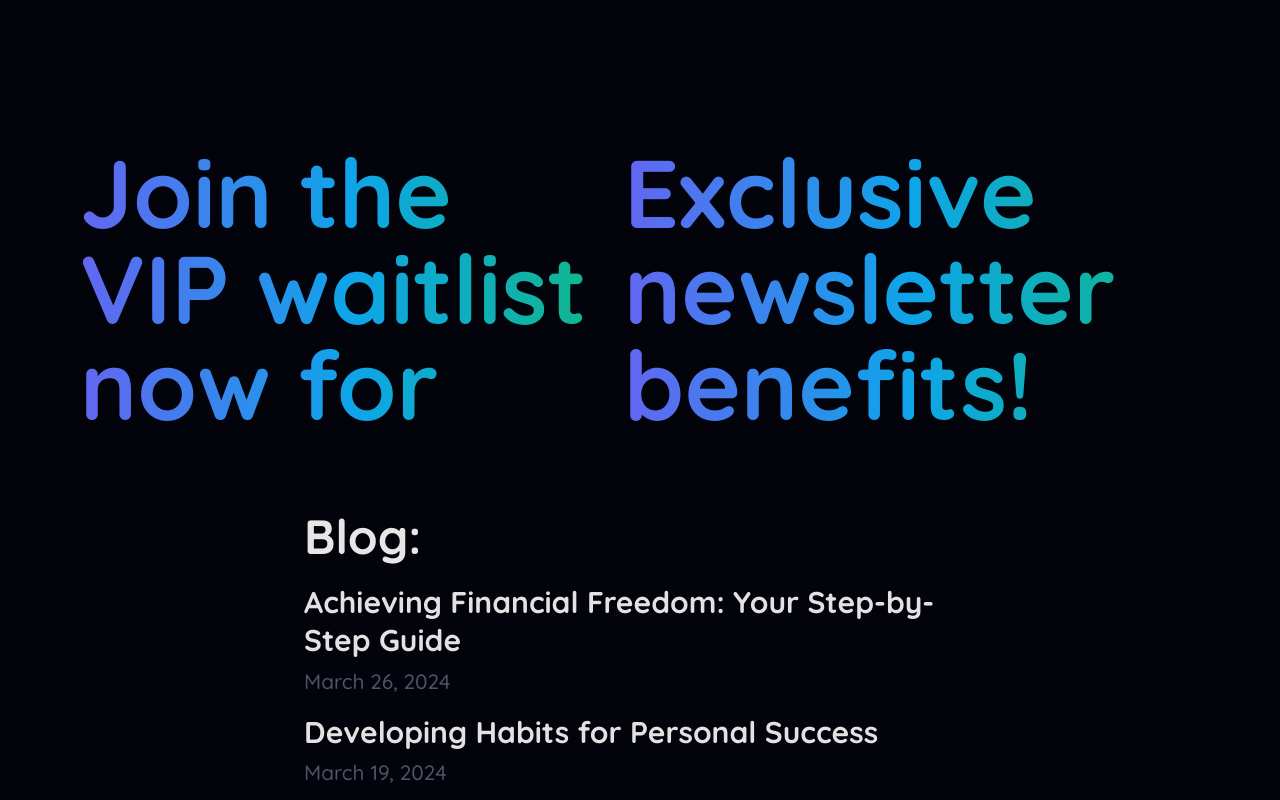
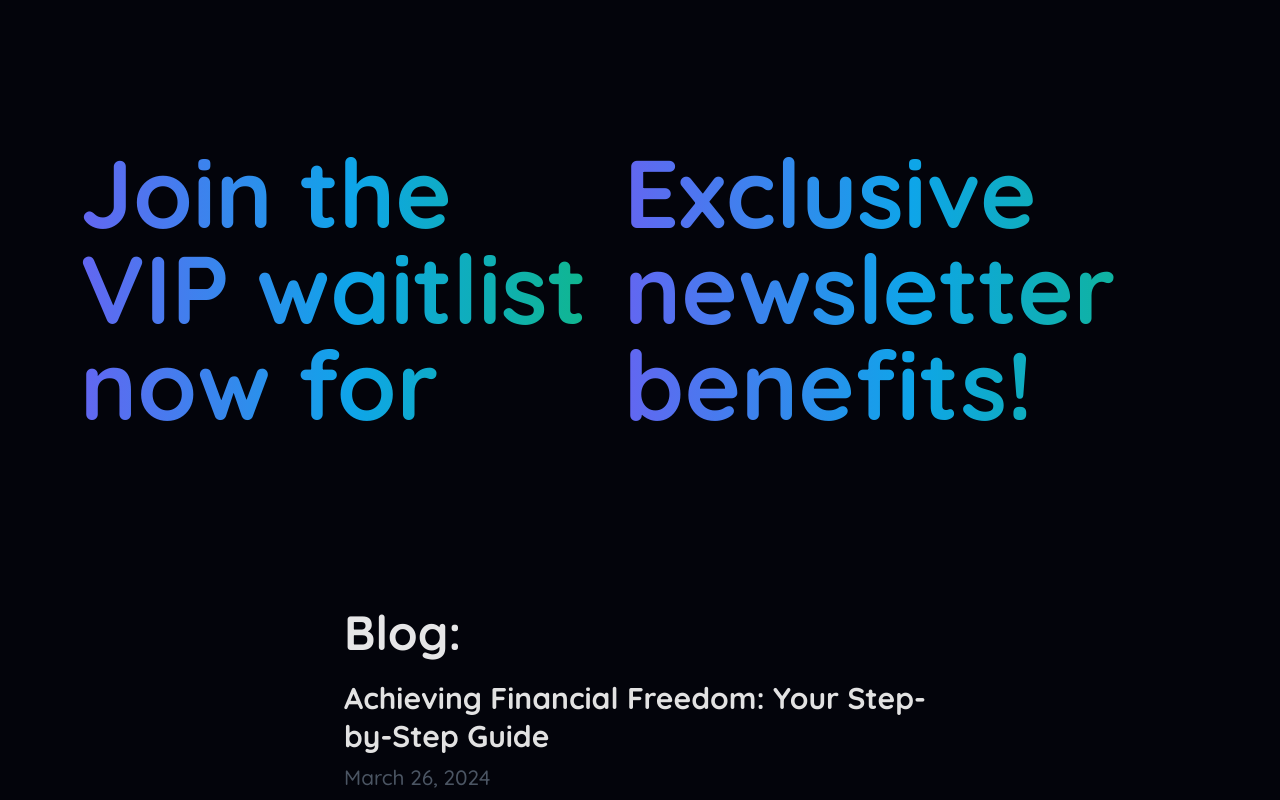
Before and after one commit to myplancash/newsletter-app, a Next.js app: page / in a window 1280 px wide. Shown: the top 800 px of the page. Built offline with nearby package versions, Linux system fonts and the light colour scheme.

Commit message:
enhancing titles eberywhere

```diff
--- a/app/globals.css
+++ b/app/globals.css
@@ -5,8 +5,15 @@
 :root {
   --font-quicksand: "Quicksand", sans-serif;
   --foreground-rgb: 0, 0, 0;
-  --background-start-rgb: #42424570;
+  --background-start-rgb: #070606;
   --background-end-rgb: #101010;
+}
+
+/* Fallback values */
+:root {
+  --fallback-foreground-rgb: 0, 0, 0;
+  --fallback-background-start-rgb: #070606;
+  --fallback-background-end-rgb: #101010;
 }
 
 /* @media (prefers-color-scheme: dark) {
@@ -18,9 +25,18 @@
 } */
 
 body {
-  color: rgb(var(--foreground-rgb));
+  color: rgb(
+    var(--foreground-rgb, var(--fallback-foreground-rgb))
+  ); /* Using fallback value */
+  background: linear-gradient(
+      to bottom,
+      transparent,
+      rgb(var(--background-end-rgb, var(--fallback-background-end-rgb)))
+        /* Using fallback value */
+    )
+    rgb(var(--background-start-rgb, var(--fallback-background-start-rgb))); /* Using fallback value */
+  font-family: var(--font-quicksand);
   background: #03040b;
-  font-family: var(--font-quicksand);
 }
 
 html {
@@ -300,6 +316,12 @@ h2 {
 .prose-dark {
   color: #ffffff; /* Dark mode text color */
 }
+.prose
+  :where(strong):not(:where([class~="not-prose"], [class~="not-prose"] *)) {
+  color: white;
+  font-weight: 700;
+}
+
 
 @media (min-width: 768px) {
   .container {
--- a/app/posts/[postId]/page.tsx
+++ b/app/posts/[postId]/page.tsx
@@ -42,15 +42,15 @@ export default async function Post({ params }: { params: { postId: string } }) {
     const pubDate = getFormattedDate(date)
 
     return (
-    <main className="container mx-auto px-4 py-8 mb-4">
-        <h1 className="text-6xl font-bold mb-4 prose-headings">{title}</h1>
+    <main className="text-white container mx-auto px-4 py-8 mb-4">
+        <h1 className="text-white text-6xl font-bold mb-4 prose-headings">{title}</h1>
         <div className="flex flex-row justify-between gap-5">
-            <p className="text-gray-600 text-xl order-first prose-p">By {author}</p>
-            <p className="text-gray-600 text-xl order-last prose-p">{pubDate}</p>
+            <p className="text-xl order-first prose-p">By {author}</p>
+            <p className="text-xl order-last prose-p">{pubDate}</p>
         </div>
-        <article className="prose lg:prose-xl dark:prose-dark font-normal" dangerouslySetInnerHTML={{ __html: contentHtml }} />
+        <article className="text-white prose lg:prose-xl /* dark:prose-dark */ font-normal" dangerouslySetInnerHTML={{ __html: contentHtml }} />
         <p className="mt-8 prose-p">
-            <Link href="/" className="text-blue-500 text-xl hover:underline hover:text-blue-700">← Back to home</Link>
+            <Link href="/" className="text-blue-500 text-xl hover:underline hover:text-blue-700 hover:text-[#10b981]">← Back to home</Link>
         </p>
     </main>
     )
--- a/components/ListItem.tsx
+++ b/components/ListItem.tsx
@@ -12,7 +12,7 @@ export default function ListItem({ post }: Props) {
   const formattedDate = getFormattedDate(date)
 
     return (
-      <li className="mt-4 text-white/90">
+      <li className="mt-4 text-white/90 hover:underline">
         <Link href={`/posts/${id}`} className="text-3xl font-semibold text-primary hover:text-secondary dark:text-white hover:text-gray-300 hover:underline transition-all duration-300">
           {title}
         </Link>
--- a/components/Posts.tsx
+++ b/components/Posts.tsx
@@ -5,7 +5,7 @@ export default function Posts() {
     const posts = getSortedPostsData();
 
     return (
-        <section className="mt-12 mb-12 mx-auto max-w-2xl w-full animate-fadeIn transition duration-200 ease-out">
+        <section className="mt-12 mb-12 mx-auto common-padding max-w-2xl w-full animate-fadeIn transition duration-200 ease-out">
             <h2 className="text-5xl font-bold text-white/90 dark:text-white/90 mb-6">Blog:</h2>
             <ul className="w-full">
                 {posts.map(post => (
--- a/tailwind.config.ts
+++ b/tailwind.config.ts
@@ -15,7 +15,7 @@ module.exports = {
           DEFAULT: "#86868b",
           100: "#94928d",
           200: "#afafaf",
-          300: "#42424570",
+          300: "#fefefe",
         },
         zinc: "#101010",
       },
```
